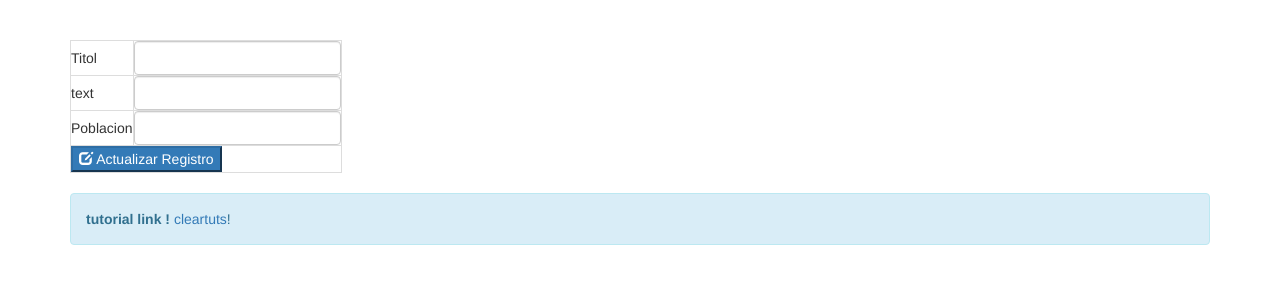
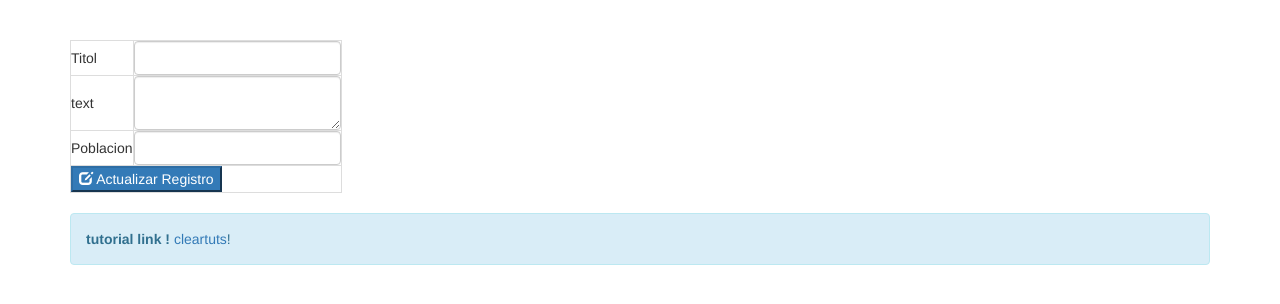
Before and after one commit to Jlloretquero/ProServidor1tri, a PHP site: page /edit_data.php in a window 1280 px wide. Shown: the part 51-355 px from the top of the page. Run offline with PHP 8.4, Linux system fonts and the light colour scheme; data that the repository does not hold is empty.

Commit message:
Act Blog CRUD2

```diff
--- a/ServidorPro1/Proyecto2_BlogNoticias_CRUD/edit_data.php
+++ b/ServidorPro1/Proyecto2_BlogNoticias_CRUD/edit_data.php
@@ -72,7 +72,7 @@ if (isset($_GET["edit_id"])){
 
             <tr>
                 <td>text</td>
-                <td><input type="area" class="form-control" name="text" value="<?php echo $post_body; ?>" /></td>
+                <td><textarea class="form-control" name="text"><?php echo $post_body; ?></textarea></td>
             </tr>
 
             <tr>
```
